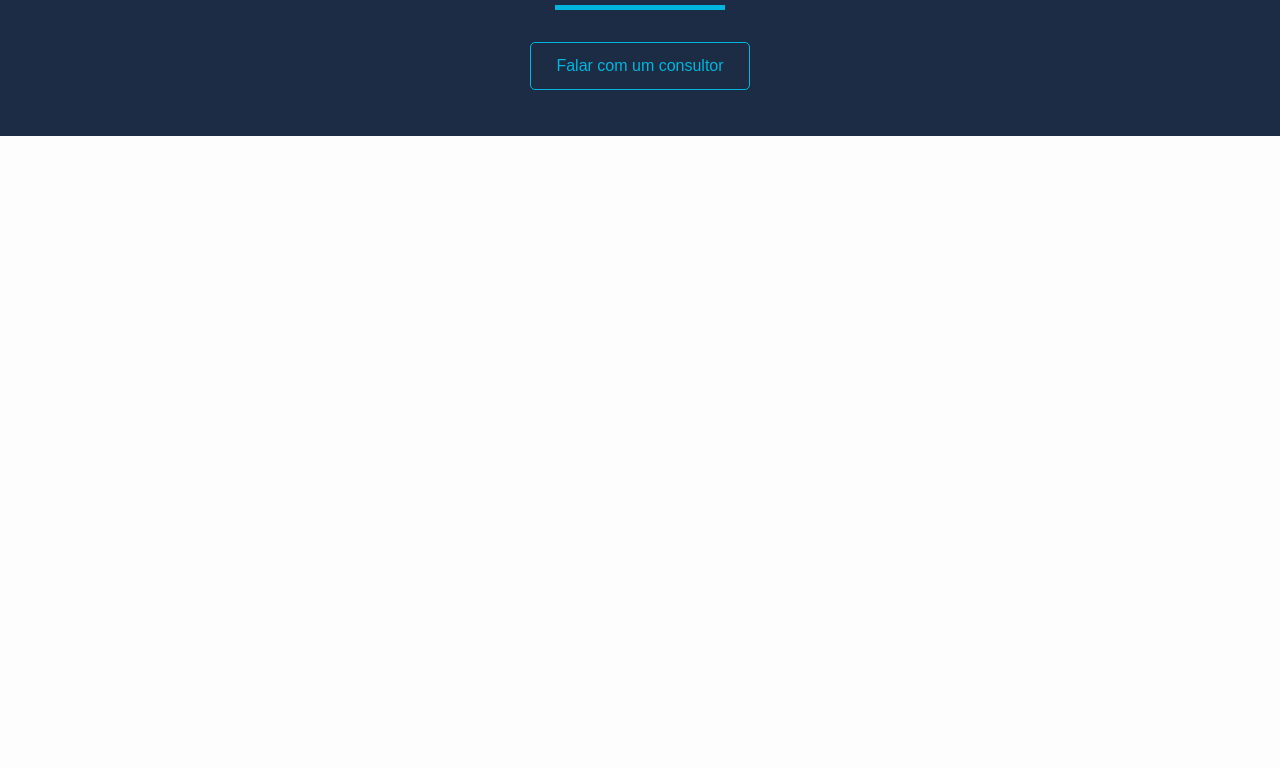
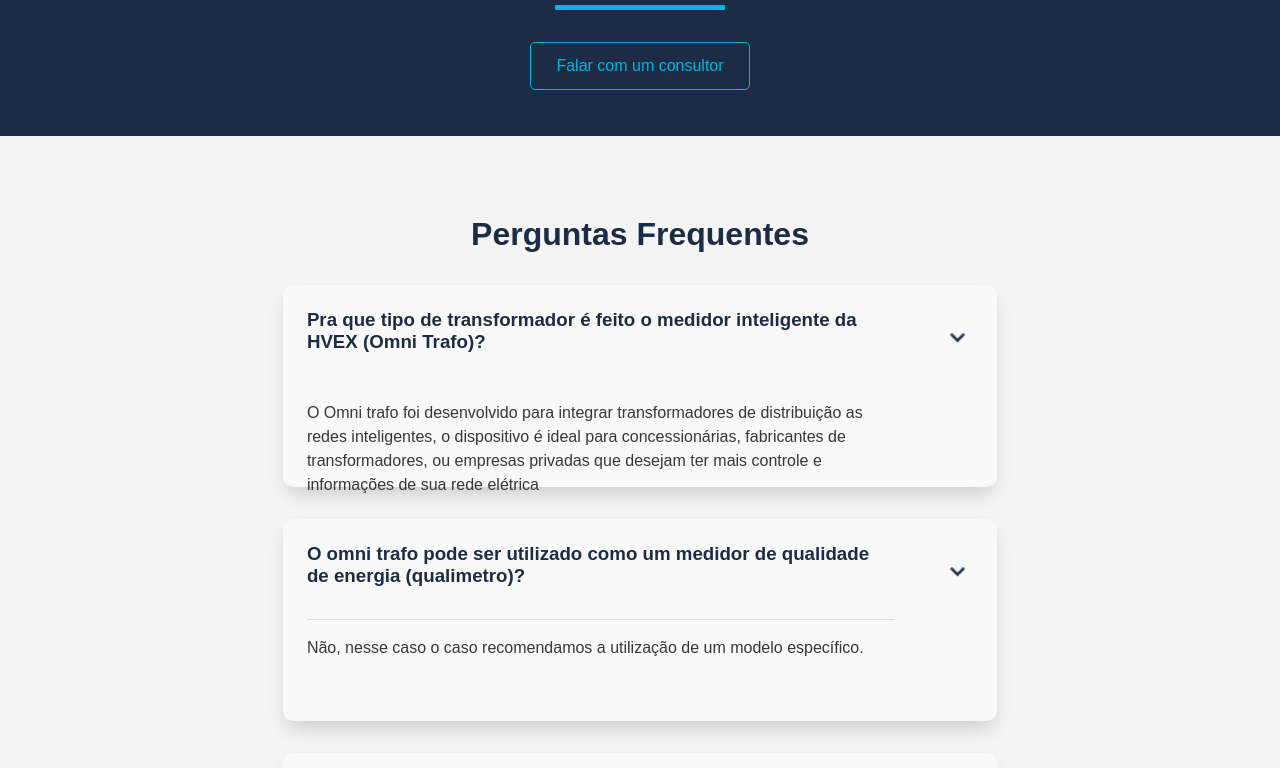
Before and after one commit to Samuelrlm/hvex-project, a React (Vite) app: page / in a window 1280 px wide. Shown: the part 4480-5248 px from the top of the page. Before the commit the page ends 4616 px from the top, so only its background shows below. Built offline with nearby package versions, Linux system fonts and the light colour scheme.

Commit message:
Cria a tela de respostas frequentes
Criado a tela de perguntas frequentes, para a criação dessa tela simulei um consumo de API utilizando mocks para simular um banco de dados

```diff
--- /dev/null
+++ b/src/pages/components/PerguntasCard/CardsQuestions/index.tsx
@@ -0,0 +1,41 @@
+import { useEffect, useState } from "react"
+import { comentarios } from "../../../../mocks/comantariosDb"
+import { AreaButton, CardQuestion, ContainerMainQuestions, LinhaDivisoria, TituloCard } from "./styles";
+
+interface comentarios{
+    userId: number;
+    pergunta: string;
+    resposta: string;
+}
+
+export default function CardsQuestions(){
+    const [showRes, setShowRes] = useState(false)
+    const switchRes = () =>{
+        setShowRes(!showRes);
+    }
+    const [perguntas, setPerguntas] = useState<comentarios[]>([])
+        useEffect(() =>{
+            setPerguntas(comentarios)
+        }, [])
+
+    return(
+        <ContainerMainQuestions>
+            {comentarios.map((res) =>{
+                return(
+                    <CardQuestion key={res.userId}>
+                        <TituloCard>
+                            <h3>{res.pergunta}</h3>
+                            <LinhaDivisoria/>
+                            <p>{res.resposta}</p>
+                        </TituloCard>
+                        <AreaButton>
+                            <span onClick={switchRes}>
+                                <img src="src/images/Icons/setaButton.png" alt="expandir" />
+                            </span>
+                        </AreaButton>
+                    </CardQuestion>
+                )
+            })}
+        </ContainerMainQuestions>
+    )
+}
--- /dev/null
+++ b/src/pages/components/PerguntasCard/CardsQuestions/styles.ts
@@ -0,0 +1,55 @@
+import styled from "styled-components";
+
+export const ContainerMainQuestions = styled.div`
+    width: 60%;
+    height: auto;
+    margin-top: 2rem;
+    display:flex;
+    flex-direction: column;
+    align-items: center;
+    gap: 2rem;
+`
+
+export const CardQuestion = styled.div`
+    width: 93%;
+    height: 202px;
+    border-radius: 10px;
+    background: #F9F9F9;
+    box-shadow: 0px 10px 20px -5px rgba(0, 0, 0, 0.19);
+    display: flex;
+`
+export const TituloCard = styled.div`
+    width: 89%;
+    padding: 1.5rem;
+    color: #1C2C44;
+    font-size:16px;
+    font-weight: 700;
+    display: flex;
+    flex-direction: column;
+    p{
+        color: #373737;
+        font-weight: 300;
+        font-size: 16px;
+        line-height: 150%;
+    }
+`
+
+export const LinhaDivisoria = styled.div`
+    width: 100%;
+    height: 1px;
+    background: #D9D9D9;
+    margin-top:2rem;
+    margin-bottom: 1rem;
+`
+
+export const AreaButton = styled.div`
+    width: 11%;
+    height: 100%;
+    display:flex;
+    justify-content: center;
+    img{
+        width: 15px;
+        margin-top: 3rem;
+        cursor: pointer;
+    }
+`
--- /dev/null
+++ b/src/pages/components/PerguntasCard/index.tsx
@@ -0,0 +1,14 @@
+import { Titulo32 } from "../objetos/titulo32";
+import CardsQuestions from "./CardsQuestions";
+import { ContainerQuestion } from "./styles";
+
+export default function Questions(){
+    return(
+        <ContainerQuestion>
+            <Titulo32 style={{marginTop: '5rem', color: '#1C2C44'}}>
+                Perguntas Frequentes
+            </Titulo32>
+            <CardsQuestions/>
+        </ContainerQuestion>
+    )
+}
--- /dev/null
+++ b/src/pages/components/PerguntasCard/styles.ts
@@ -0,0 +1,10 @@
+import styled from "styled-components";
+
+export const ContainerQuestion = styled.div`
+    width: 100%;
+    height: 1100px;
+    display: flex;
+    flex-direction: column;
+    align-items: center;
+    background: #f4f4F4;
+`
--- a/src/pages/mainPage/index.tsx
+++ b/src/pages/mainPage/index.tsx
@@ -2,6 +2,7 @@
 import FifthCard from "../components/FifthCard";
 import FourthCard from "../components/FourthCard";
 import FristCard from "../components/FristCard";
+import Questions from "../components/PerguntasCard";
 import SecondCard from "../components/SecondCard";
 import ThirdCard from "../components/ThirdCard";
 import TopMenu from "../components/Topmenu";
@@ -17,6 +18,7 @@
             <FourthCard/>
             <FifthCard/>
             <ComponenteDivisor/>
+            <Questions/>
         </ContainerMain>
     )
 }
```
Also changed, not shown: src/images/Icons/setaButton.png (added).
